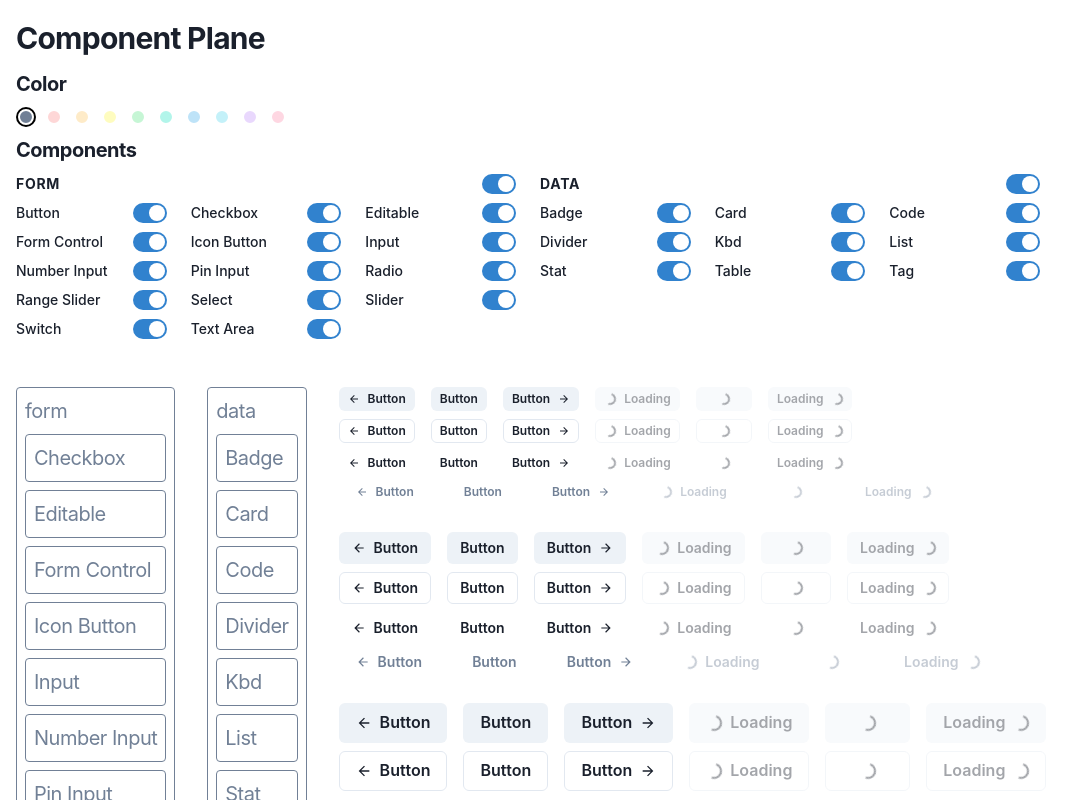
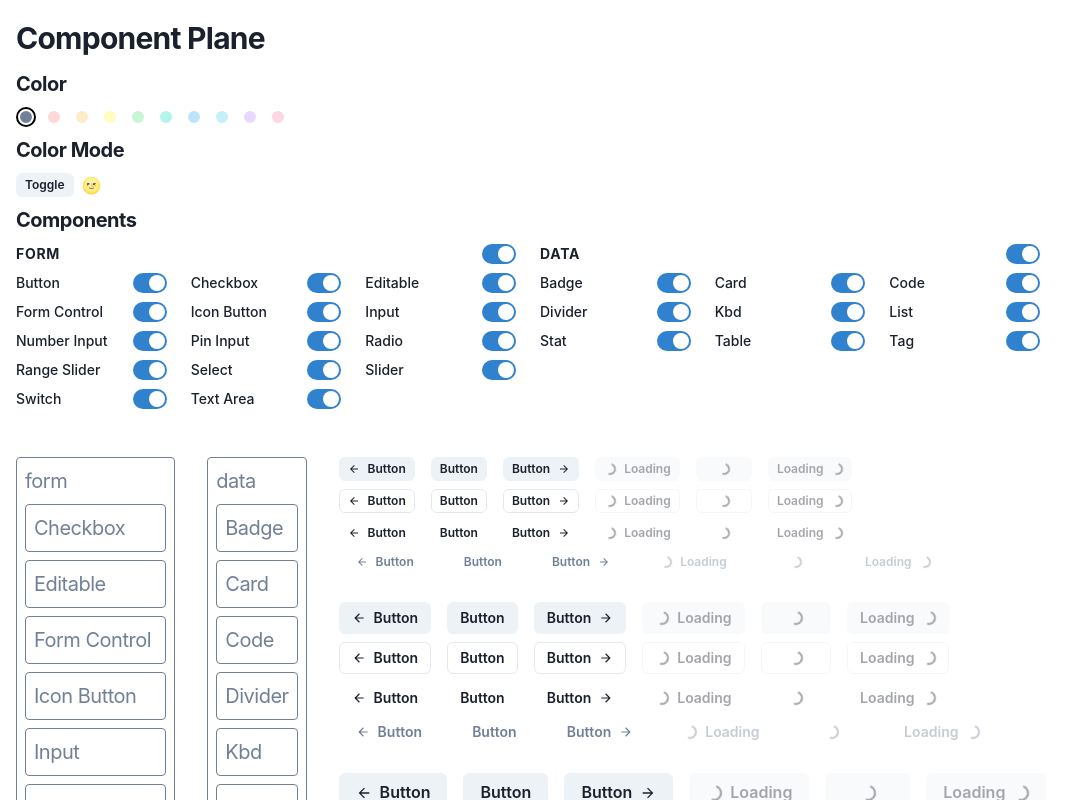
Before and after one commit to rttnbrgr/component-plane, a React (Vite) app: page / in a window 1280 px wide. Shown: the whole page, without its empty margins (0-1087 px from the left). Built offline with nearby package versions, Linux system fonts and the light colour scheme.

Commit message:
initial color mode work

```diff
--- a/src/App.tsx
+++ b/src/App.tsx
@@ -1,5 +1,15 @@
 import "./App.css";
-import { ChakraProvider, Box, Stack, Text, Flex } from "@chakra-ui/react";
+import {
+  ChakraProvider,
+  Box,
+  Stack,
+  Text,
+  Flex,
+  useColorMode,
+  Button,
+  ThemeConfig,
+  extendTheme,
+} from "@chakra-ui/react";
 import { useState } from "react";
 import { ButtonColorCollection } from "./components/Button";
 import { ColorControls } from "./components/ColorControls";
@@ -11,6 +21,7 @@ import {
   mockComponents,
 } from "./components/PlaceholderComponent";
 import { ComponentControls } from "./components/ComponentControls";
+import { ComponentControlSwitch } from "./components/ComponentControlSwitch";
 
 function App() {
   // Colors
@@ -32,9 +43,12 @@ function App() {
     setVisibleComponentGroups,
   };
 
+  // Color Mode
+  const { colorMode, toggleColorMode } = useColorMode();
+
   return (
     <>
-      <ChakraProvider>
+      <div>
         {/* ROOT FRAME */}
         <Flex h="100vh" w="100vw" direction="column">
           {/*******************
@@ -53,11 +67,20 @@ function App() {
               </Text>
             </Box>
             {/* Controls */}
-            <Stack mb="2">
+            <Stack mb="2" alignItems={"flex-start"}>
               <Text fontSize="xl" fontWeight="bold" letterSpacing="tight">
                 Color
               </Text>
               <ColorControls {...previewColorsHandlers} />
+              <Text fontSize="xl" fontWeight="bold" letterSpacing="tight">
+                Color Mode
+              </Text>
+              <Stack direction={"row"}>
+                <Button onClick={toggleColorMode} size={"xs"}>
+                  Toggle
+                </Button>
+                <Text>{colorMode === "light" ? "🌝" : "🌚"}</Text>
+              </Stack>
             </Stack>
             {/* Components */}
             <Stack>
@@ -111,7 +134,7 @@ function App() {
             </Stack>
           </Box>
         </Flex>
-      </ChakraProvider>
+      </div>
     </>
   );
 }
--- a/src/main.tsx
+++ b/src/main.tsx
@@ -2,9 +2,20 @@ import React from "react";
 import ReactDOM from "react-dom/client";
 import { App } from "./App.tsx";
 import "./index.css";
+import { ChakraProvider, ThemeConfig, extendTheme } from "@chakra-ui/react";
+
+// 2. Add your color mode config
+const config: ThemeConfig = {
+  initialColorMode: "light",
+  useSystemColorMode: false,
+};
+
+const theme = extendTheme({ config });
 
 ReactDOM.createRoot(document.getElementById("root") as HTMLElement).render(
   <React.StrictMode>
-    <App />
+    <ChakraProvider theme={theme}>
+      <App />
+    </ChakraProvider>
   </React.StrictMode>
 );
```
